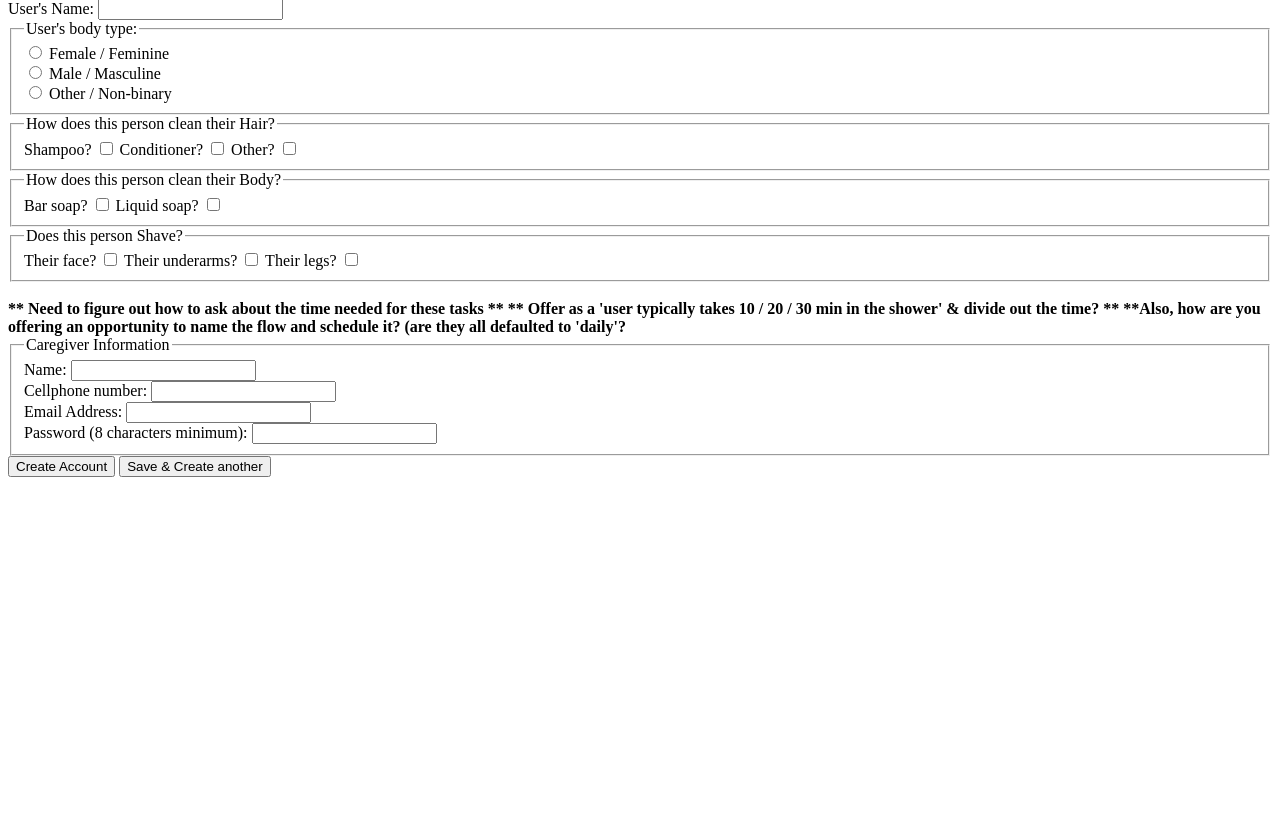
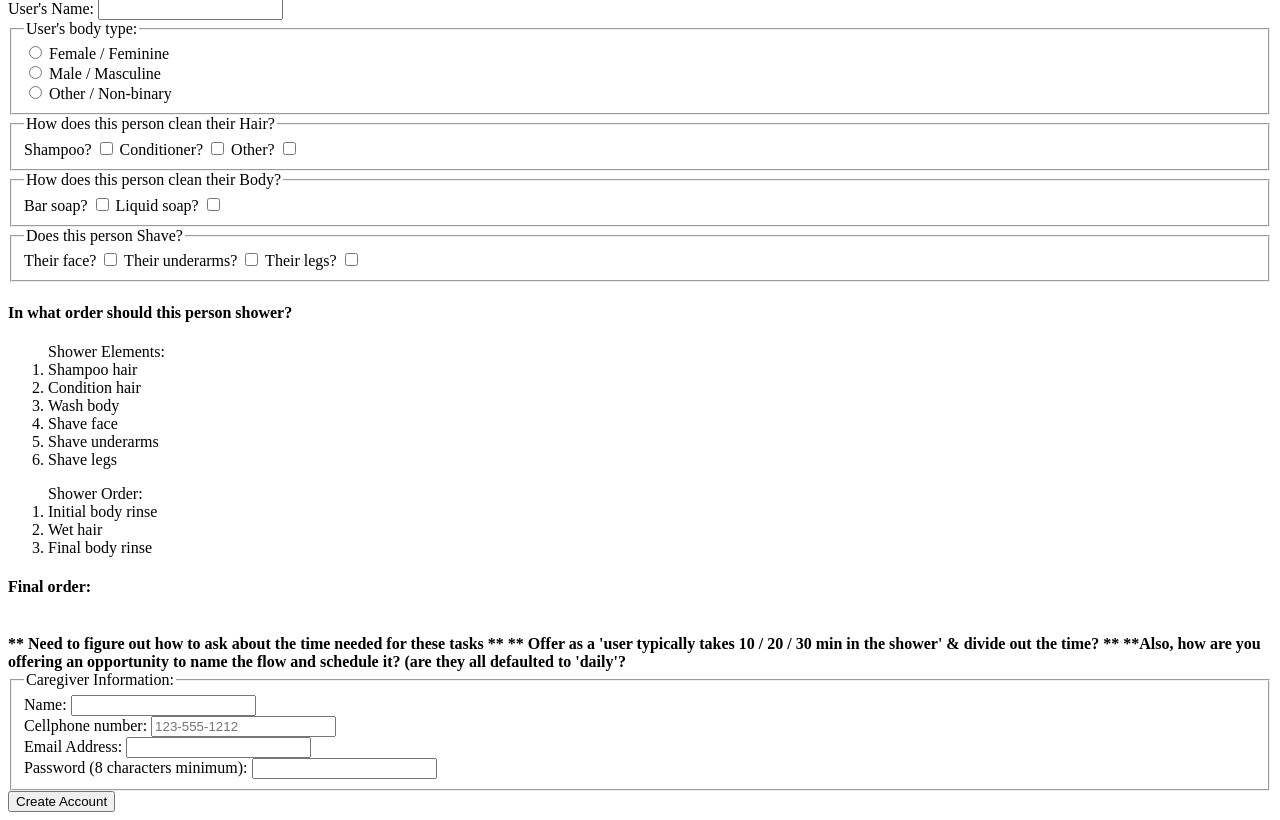
Before and after one commit to jbblanton/ShowerBuddy, a Flask app: page /create_user in a window 1280 px wide. Shown: the part 81-901 px from the top of the page. Before the commit the page ends 558 px from the top, so only its background shows below. Run offline with Flask 2, Linux system fonts and the light colour scheme.

Commit message:
End Day {{day}}

```diff
--- a/server.py
+++ b/server.py
@@ -3,10 +3,14 @@
 from flask import (Flask, render_template, request, flash, session, redirect)
 import crud
 from jinja2 import StrictUndefined
+from model import connect_to_db
 
 app = Flask(__name__)
-# app.secret.key = 'lola'  <-- **Figure out if/why this is needed!
-app.jinja_env.undefined = StrictUndefined  # ** Review what the heck this is for
+
+app.secret_key = 'lola'
+app.jinja_env.undefined = StrictUndefined
+
+
 
 
 @app.route('/')
@@ -15,6 +19,9 @@ def homepage():
 
     return render_template('/homepage.html')
 
+
+# This will be turned into a toggle button to allow ABOUT to show up
+# on main pg with a click
 @app.route('/about')
 def about_app():
     """Take visitor to the About page"""
@@ -24,16 +31,42 @@ def about_app():
 
 @app.route('/create_user')
 def create_user():
+    """Go to new user form """
+
+    return render_template('/create_user.html')
+
+
+
+
+@app.route('/create_user', methods=["POST"])
+def register_user():
     """Add a new user.
         Check if caregiver info already exists and make connection;
         else create both objects """
 
-    # , methods=['POST']
-    # Lots of info from the forms to get and organize
-    # Verify a user was added
-    # "Start shower now?"
+    # create a caregiver:
+    cg_email = request.form.get('caregiver-email')
+# If cg_email already in system, need to divert to adding an addtl user, not creating 2 accounts
+    cg_pass = request.form.get('caregiver-password')
+    cg_phone = request.form.get('caregiver-phone')
 
-    return render_template('/create_user.html')
+    caregiver = crud.create_caregiver(cg_email, cg_phone, cg_pass)
+
+    session["cg_email"] = cg_email
+
+
+    # create a user profile:
+    user_name = request.form.get('user-name')
+    user_body = request.form.get('body')
+
+    new_user = crud.create_user(user_name, user_body, caregiver)
+
+
+    # get the list of associated users for display on the start_shower page:
+    users = crud.get_user_by_caregiver(caregiver=caregiver)
+    print(users)
+
+    return render_template('/start_shower.html', users=users)
 
 
 @app.route('/login', methods=['POST'])
@@ -42,6 +75,17 @@ def log_in():
         Render P3 (choose user / start shower) """
 
     pass
+
+
+@app.route('/start_shower')
+def choose_flow():
+    """Display users and their shower flows.
+        Only associated user(s) will display.
+        Caregiver will be able to select and start a flow"""
+
+    users = crud.get_user_by_caregiver()
+
+    return render_template('start_shower', users=users)
 
 
 @app.route('/start_shower')
@@ -75,5 +119,5 @@ def play_shower():
 
 
 if __name__ == "__main__":
-    # connect_to_db(app)  <-- ** Figure out if you need something like this to function!
+    connect_to_db(app)
     app.run(host='0.0.0.0', debug=True)
--- a/static/shower_buddy.js
+++ b/static/shower_buddy.js
@@ -1,5 +1,80 @@
+
+// Event handler to toggle the About info on/off the main screen (eliminating the need to have a separate About.html page)
+// document.querySelector('#about-sb').addEventListener('click', (evt) => {
+//   $("p.about").toggle(10);
+// })
+
+// const group = $("ol.shower-order").sortable({
+//   group: 'shower-order',
+//   isValidTarget: function ($item, container) {
+//     if($item.is(".add"))
+//       return true;
+//     else
+//       return $item.parent("ol")[0] == container.el[0];
+//     // What is the point of this? Is it necessary to keep?
+//   },
+//   onDrop: function($item, container, _super) {
+//     $('#serialize-output').text(
+//       group.sortable("serialize").get().join("\n"));
+//     _super($item, container);
+//   },
+//   serialize: function (parent, children, isContainer) {
+//     return isContainer ? children.join() : parent.text();
+//   },
+//   tolerance: 6,
+//   distance: 10
+// });
+
+// ? .json:
+
+// {
+//   "user-name": ,
+//   "body": ,
+//   "activites": [] ,
+//   "caregiver-name": ,
+//   "caregiver-phone": ,
+//   "caregiver-email": ,
+//   "caregiver-password": ,
+//   "secret":
+
+// }
+
+// const form = document.querySelector('form')[0];
+
+// form.addEventListener('submit', (evt) => {
+//   // lines to validate the info on the form;
+//   // 1. confirm CG email does not already exist
+//   // 2. verify valid phone number
+
+//   if <something is innaccurate> {
+//     evt.preventDefault();
+//   }
+// });
+
+// const data.textContent = JSON.stringify(form);
 
 
-document.querySelector('#about-sb').addEventListener('click', (evt) => {
-  $("p.about").toggle(10);
-})
+// crud.create_caregiver(email=data.caregiver-email, telephone=data.caregiver-phone, password=data.caregiver-password);
+
+
+
+
+
+// $('#create-user-form').on('submit', (evt) => {
+//   // evt.preventDefault();
+
+//   const formData = {
+//     cgEmail: $('#caregiver-email').val(),
+//     cgPass: $('#caregiver-password').val(),
+//     cgCell: $('#caregiver-phone').val(),
+//     userName: $('#user-name').val(),
+//     userBody: $('.body-type').val()
+//   };
+
+//   console.log(formData);
+//   console.log(formData.userName)
+
+//   $.post('/create_user', formData, (response) => {
+//     console.log(response)
+//   })
+// });
--- a/templates/base.html
+++ b/templates/base.html
@@ -2,7 +2,11 @@
 <html lang="en">
 <html>
   <head>
-
+    <script
+  src="https://code.jquery.com/jquery-3.5.1.js"
+  integrity="sha256-QWo7LDvxbWT2tbbQ97B53yJnYU3WhH/C8ycbRAkjPDc="
+  crossorigin="anonymous"></script>
+  <script src="/static/shower_buddy.css"></script>
     <title>
       {% block title %}{% endblock %}
     </title>
@@ -12,6 +16,7 @@
 
   <body>
     {% block body %}{% endblock %}
+    <script src="/static/shower_buddy.js"></script>
   </body>
 
 </html>
--- a/templates/create_user.html
+++ b/templates/create_user.html
@@ -9,28 +9,28 @@
  good. Should be part of the Bootstrap work. #}
 
 
-  <form>
+  <form id="create-user-form" method="POST">
     {# Get basic info about user for USERS table #}
     <label for="user-name">User's Name:</label>
-    <input id="user-name" type="text" name="user-name">
+    <input id="user-name" type="text" name="user-name" required>
 
     <fieldset>
       <legend>User's body type:</legend>
-        <input id="fem" type="radio" name="body" value="female-feminine">
+        <input class="body-type" id="fem" type="radio" name="body" value="female-feminine">
       <label for="fem">Female / Feminine</label>
       <br>
-      <input id="masc" type="radio" name="body" value="male-masculine">
+      <input class="body-type" id="masc" type="radio" name="body" value="male-masculine">
         <label for="masc"> Male / Masculine</label>
       <br>
-      <input id="other" type="radio" name="body" value="other">
-        <label for="other">Other / Non-binary</label>
+      <input class="body-type" id="other-bod" type="radio" name="body" value="other-bod">
+        <label for="other-body">Other / Non-binary</label>
     </fieldset>
 
     <fieldset>
       <legend>How does this person clean their Hair?</legend>
       Shampoo? <input id="shampoo" type="checkbox" name="hair" value="shampoo">
       Conditioner? <input id="conditioner" type="checkbox" name="hair" value="conditioner">
-      Other? <input id="other" type="checkbox" name="hair" value="other">
+      Other? <input id="other-hair" type="checkbox" name="hair" value="other-hair">
       {# If other, add text input and collect that info #}
     </fieldset>
 
@@ -47,6 +47,38 @@
       Their legs? <input id="shave-legs" type="checkbox" name="shave-legs">
     </fieldset>
 
+
+    <div id="shower-sort">
+      <h4>In what order should this person shower?</h4>
+      <div class="span6">
+        {# In preparation for Boostrap; 2 equal columns #}
+        <ol class="shower-order options">Shower Elements:
+          <li class="add">Shampoo hair</li>
+          <li class="add">Condition hair</li>
+          <li class="add">Wash body</li>
+          <li class="add">Shave face</li>
+          <li class="add">Shave underarms</li>
+          <li class="add">Shave legs</li>
+        </ol>
+      </div>
+      <div class="span6">
+        <ol class="shower-order final">Shower Order:
+          <li class="base">Initial body rinse</li>
+          <li class="base">Wet hair</li>
+          <li class="base">Final body rinse</li>
+        </ol>
+      </div>
+
+    <div class="span4">
+      <h4>Final order:</h4>
+      <pre id="serialized-output"></pre>
+    </div>
+
+
+
+
+
+
     <br>
 
     <strong>
@@ -57,22 +89,25 @@
 <br>
 
     <fieldset>
-      <legend>Caregiver Information</legend>
+      <legend>Caregiver Information:</legend>
       <label for="caregiver-name">Name:</label>
         <input id="caregiver-name" type="text" name="caregiver-name">
         <br>
       <label for="caregiver-phone">Cellphone number:</label>
-        <input id="caregiver-phone" type="text" name="caregiver-phone">
+        <input id="caregiver-phone" type="tel" name="caregiver-phone" pattern="[0-9]{3}-[0-9]{3}-[0-9]{4}" placeholder="123-555-1212">
         <br>
       <label for="caregiver-email">Email Address:</label>
-        <input id="caregiver-email" type="text" name="caregiver-email" required>
+        <input id="caregiver-email" type="email" name="caregiver-email" required>
         <br>
       <label for="caregiver-password">Password (8 characters minimum):</label>
         <input id="caregiver-password" type="password" name="caregiver-password" minlength="8" required>
     </fieldset>
 
     <input type="submit" value="Create Account">
-    <input type="submit" value="Save & Create another">
+    {# <input type="submit" formaction="reset" value="Save & Create another"> #}
+    {# Need to edit the Save & create another to submit and then reset the form
+    Maybe there should be a 'create new user' button on the post-log in page?? #}
   </form>
 
+
 {% endblock %}
--- a/templates/homepage.html
+++ b/templates/homepage.html
@@ -9,7 +9,7 @@
     <ul>
       <li><a href="/about">About the Shower Buddy</a></li>
       <li><a href="/login">Login to Start a Shower</a></li>
-      <li><a href="/create_user">Create a New Shower Routine</a></li>
+      <li><a href="/create_user">Create a Shower Routine</a></li>
     </ul>
 
 {% endblock %}
```
Also changed, not shown: crud.py (+26 -7 lines), model.py (+27 -19 lines), seed_database.py (+15 -4 lines), static/shower_buddy.css (added, +19 -0 lines), templates/start_shower.html (+8 -3 lines), test_file.py (added, +37 -0 lines).
